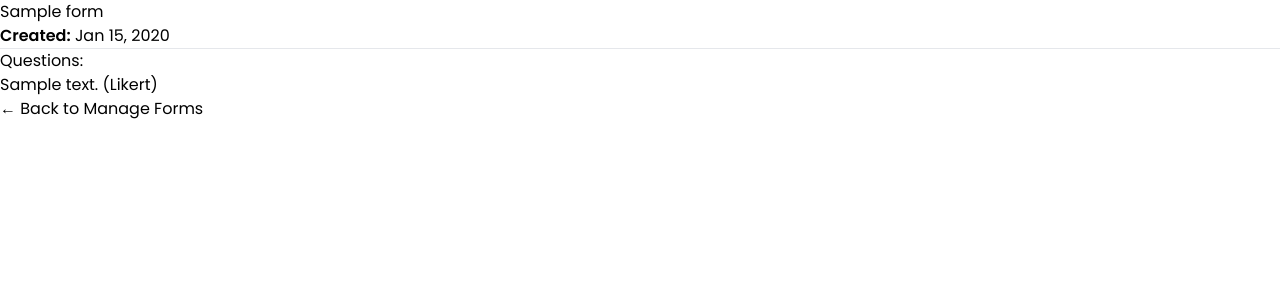
After one commit to varun-singh26/PeerSight, a Django app: page /forms/1/ in a window 1280 px wide. The commit adds this page. Shown: the top 300 px of the page. Run offline with Django 4.2, Linux system fonts and the light colour scheme; a user stored in the database is signed in; tables that the repository leaves empty hold one stand-in row (values such as "Sample post"); some libraries are stand-ins or nearby versions.

Commit message:
basic form functionality

```diff
--- a/PeerSight/main/models.py
+++ b/PeerSight/main/models.py
@@ -1,3 +1,20 @@
 from django.db import models
+from django.conf import settings
 
-# Create your models here.
+class Form(models.Model):
+    title = models.CharField(max_length=200)
+    creator = models.ForeignKey(settings.AUTH_USER_MODEL, on_delete=models.CASCADE)
+    created_at = models.DateTimeField(auto_now_add=True)
+
+class Question(models.Model):
+    FORM_TYPES = [
+        ('likert', 'Likert'),
+        ('mcq', 'Multiple Choice'),
+    ]
+    form = models.ForeignKey(Form, on_delete=models.CASCADE, related_name='questions')
+    text = models.TextField()
+    question_type = models.CharField(max_length=10, choices=FORM_TYPES)
+
+class Choice(models.Model):
+    question = models.ForeignKey(Question, on_delete=models.CASCADE, related_name='choices')
+    text = models.CharField(max_length=200)
--- a/PeerSight/main/templates/main/admin.html
+++ b/PeerSight/main/templates/main/admin.html
@@ -63,7 +63,7 @@
         </li>
         <li>
           <a
-            href="#"
+          href="{% url 'manage_forms' %}"
             class="flex gap-4 items-center px-6 py-3 cursor-pointer duration-[0.2s] transition-[background-color] hover:bg-gray-700 max-md:px-5 max-md:py-2.5 max-sm:px-4 max-sm:py-3"
             data-nav-item
           >
@@ -75,7 +75,7 @@
         </li>
         <li>
           <a
-            href="#"
+          href="{% url 'create_form' %}"
             class="flex gap-4 items-center px-6 py-3 cursor-pointer duration-[0.2s] transition-[background-color] hover:bg-gray-700 max-md:px-5 max-md:py-2.5 max-sm:px-4 max-sm:py-3"
             data-nav-item
           >
--- /dev/null
+++ b/PeerSight/main/templates/main/form_detail.html
@@ -0,0 +1,28 @@
+{% extends "main/base.html" %}
+
+{% block content %}
+  <h1>{{ form.title }}</h1>
+  <p><strong>Created:</strong> {{ form.created_at|date:"M d, Y" }}</p>
+
+  <hr>
+
+  <h2>Questions:</h2>
+  <ol>
+    {% for question in questions %}
+      <li>
+        {{ question.text }} ({{ question.get_question_type_display }})
+        {% if question.question_type == 'mcq' %}
+          <ul>
+            {% for choice in question.choices.all %}
+              <li>{{ choice.text }}</li>
+            {% endfor %}
+          </ul>
+        {% endif %}
+      </li>
+    {% empty %}
+      <li>No questions added to this form.</li>
+    {% endfor %}
+  </ol>
+
+  <a href="{% url 'manage_forms' %}">← Back to Manage Forms</a>
+{% endblock %}
--- /dev/null
+++ b/PeerSight/main/templates/main/thank_you.html
@@ -0,0 +1,6 @@
+{% extends "main/base.html" %}
+{% block content %}
+  <h1>Thank You!</h1>
+  <p>Your response has been submitted successfully.</p>
+  <a href="{% url 'admin_landing' %}">Return to Home</a>
+{% endblock %}
--- a/PeerSight/main/urls.py
+++ b/PeerSight/main/urls.py
@@ -12,4 +12,12 @@ urlpatterns = [
     path("route_user/", views.route_user, name='route_user'),
     path("logout/", views.user_logout, name='logout'),
     #path("landing_page/", views.landing_page, name='landing_page'),
+    path('create-form/', views.create_form_view, name='create_form'),
+    path("manage-forms/", views.manage_forms_view, name='manage_forms'),
+    path("forms/<int:form_id>/", views.form_detail_view, name='form_detail'),
+    path("forms/<int:form_id>/fill/", views.fill_form_view, name="fill_form"),
+    path('thank-you/', views.thank_you_page, name='thank_you_page'),
+
+
+
 ]
--- a/PeerSight/main/views.py
+++ b/PeerSight/main/views.py
@@ -1,7 +1,10 @@
-from django.shortcuts import render, redirect
+from django.shortcuts import render, redirect,  get_object_or_404
 from django.http import HttpResponse
 from django.contrib.auth import logout
 from django.contrib.auth.decorators import login_required
+from django.forms import modelform_factory, modelformset_factory, inlineformset_factory
+from django.contrib.auth.decorators import login_required
+from .models import Form, Question, Choice
 
 
 # Create your views here.
@@ -59,3 +62,75 @@ def signin(request):
 def user_logout(request):
     logout(request) #logout the user
     return redirect("/") #return to signin page
+
+from django.shortcuts import render
+from django import forms
+
+FormForm = modelform_factory(Form, fields=['title'])
+
+# Create the form for the Question model (text + type)
+QuestionFormSet = modelformset_factory(Question, fields=('text', 'question_type'), extra=3)
+
+def create_form_view(request):
+    if request.method == 'POST':
+        form_form = FormForm(request.POST)
+        question_formset = QuestionFormSet(request.POST, queryset=Question.objects.none())
+
+        if form_form.is_valid() and question_formset.is_valid():
+            form_instance = form_form.save(commit=False)
+            form_instance.creator = request.user
+            form_instance.save()
+
+            for question_form in question_formset:
+                question = question_form.save(commit=False)
+                question.form = form_instance
+                question.save()
+
+                if question.question_type == 'mcq':
+                    choices_key = f'choices_{question_form.prefix}'
+                    choices = request.POST.getlist(choices_key)
+                    for choice_text in choices:
+                        if choice_text.strip():
+                            Choice.objects.create(question=question, text=choice_text.strip())
+
+            return redirect('admin_landing')
+
+    else:
+        form_form = FormForm()
+        question_formset = QuestionFormSet(queryset=Question.objects.none())
+
+    return render(request, 'main/create_form.html', {
+    'form_form': form_form,
+    'question_formset': question_formset,
+})
+
+def manage_forms_view(request):
+    forms = Form.objects.filter(creator=request.user).order_by('-created_at')
+    return render(request, 'main/manage_forms.html', {'forms': forms})
+
+def form_detail_view(request, form_id):
+    form = get_object_or_404(Form, id=form_id, creator=request.user)
+    questions = form.questions.all()  # adjust this if you're using related_name
+    return render(request, 'main/form_detail.html', {
+        'form': form,
+        'questions': questions
+    })
+
+def fill_form_view(request, form_id):
+    form = get_object_or_404(Form, id=form_id)
+
+    questions = form.questions.all()
+
+    if request.method == 'POST':
+        responses = []
+        for question in questions:
+            answer = request.POST.get(f'question_{question.id}')
+            if answer is not None:
+                responses.append((question.text, answer))
+        # Do something with responses (e.g., save them)
+        return redirect('thank_you_page')  # or wherever you want
+    return render(request, 'main/fill_form.html', {'form': form, 'questions': questions})
+
+
+def thank_you_page(request):
+    return render(request, 'main/thank_you.html')
```
Also changed, not shown: PeerSight/main/templates/main/create_form.html (added, +54 -0 lines), PeerSight/main/templates/main/fill_form.html (added, +26 -0 lines), PeerSight/main/templates/main/manage_forms.html (added, +21 -0 lines), PeerSight/main/migrations/0001_initial.py (added), PeerSight/users/migrations/0001_initial.py.
